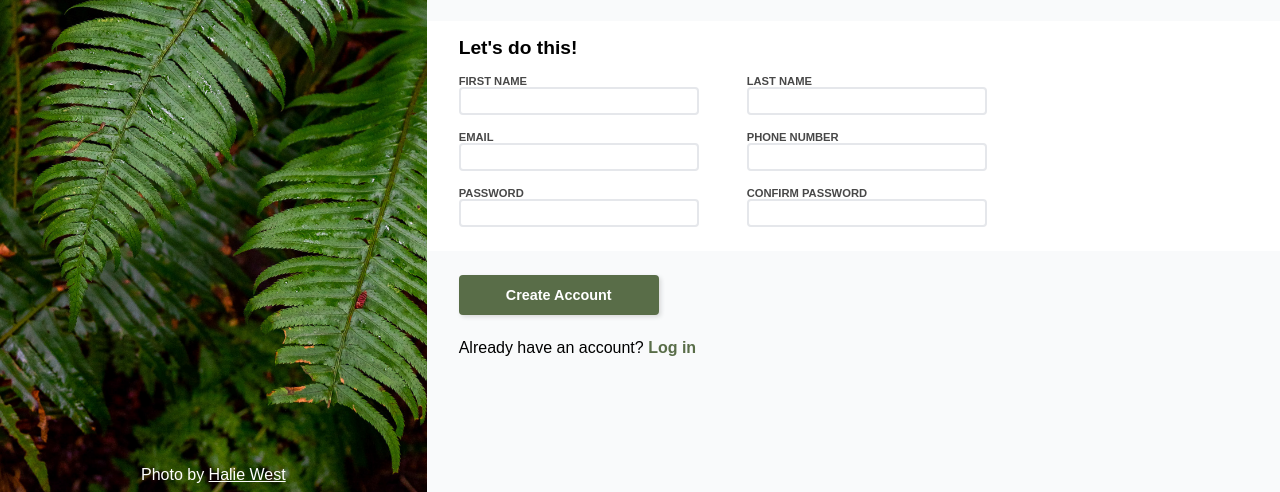
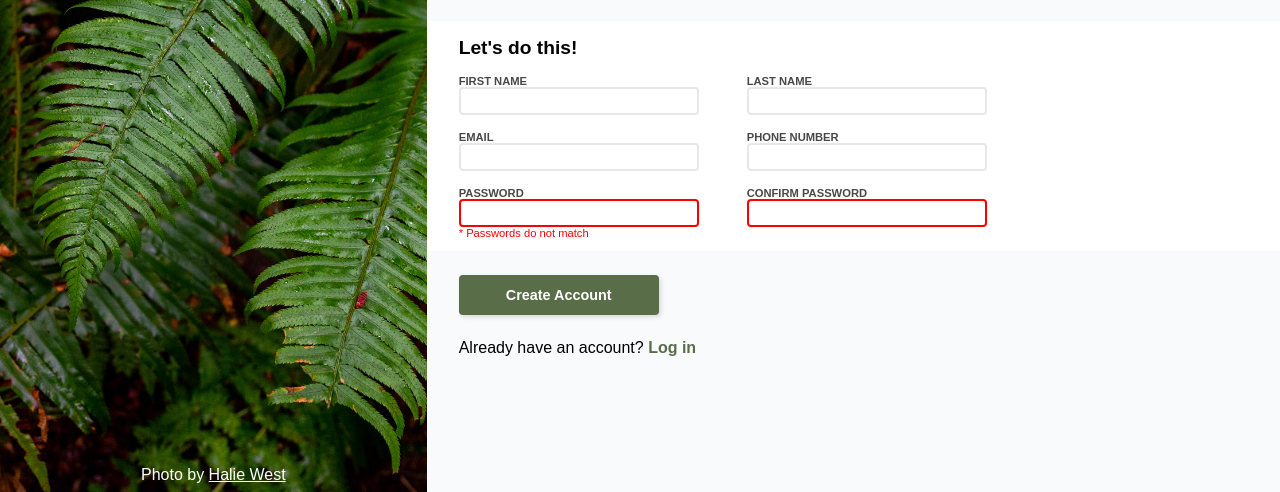
Before and after one commit to devashishchakraborty/signup-form, a plain HTML site: page index.html in a window 1280 px wide. Shown: the part 308-800 px from the top of the page. Drawn offline with Linux system fonts and the light colour scheme.

Commit message:
Added span element to add a display password not match error and added error class in password inputs

```diff
--- a/index.html
+++ b/index.html
@@ -54,11 +54,18 @@
               </div>
               <div class="form-row">
                 <label for="password">PASSWORD</label>
-                <input type="password" name="password" id="password" />
+                <input
+                  class="error"
+                  type="password"
+                  name="password"
+                  id="password"
+                />
+                <span></span>
               </div>
               <div class="form-row">
                 <label for="confirm-password">CONFIRM PASSWORD</label>
                 <input
+                  class="error"
                   type="password"
                   name="confirm-password"
                   id="confirm-password"
```
